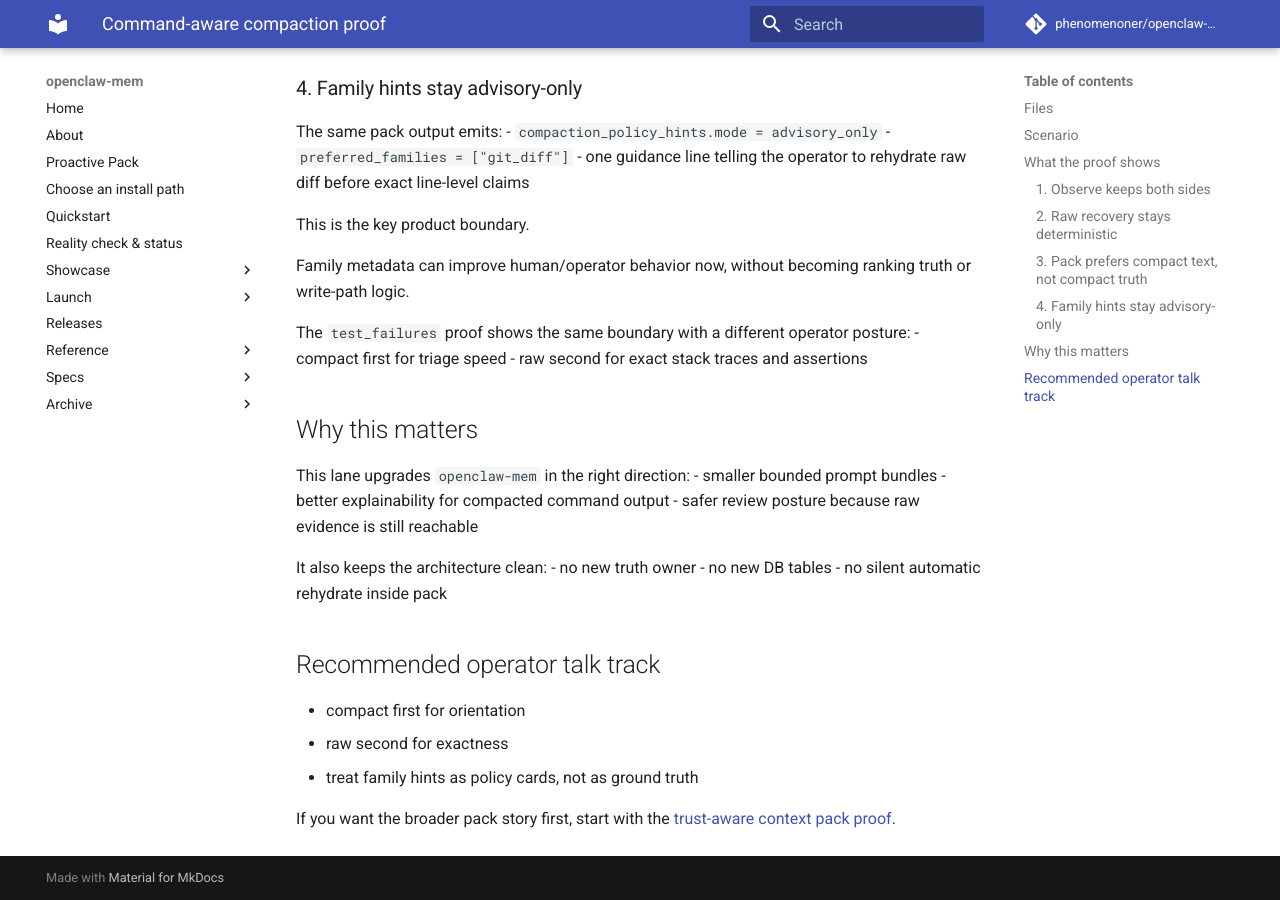
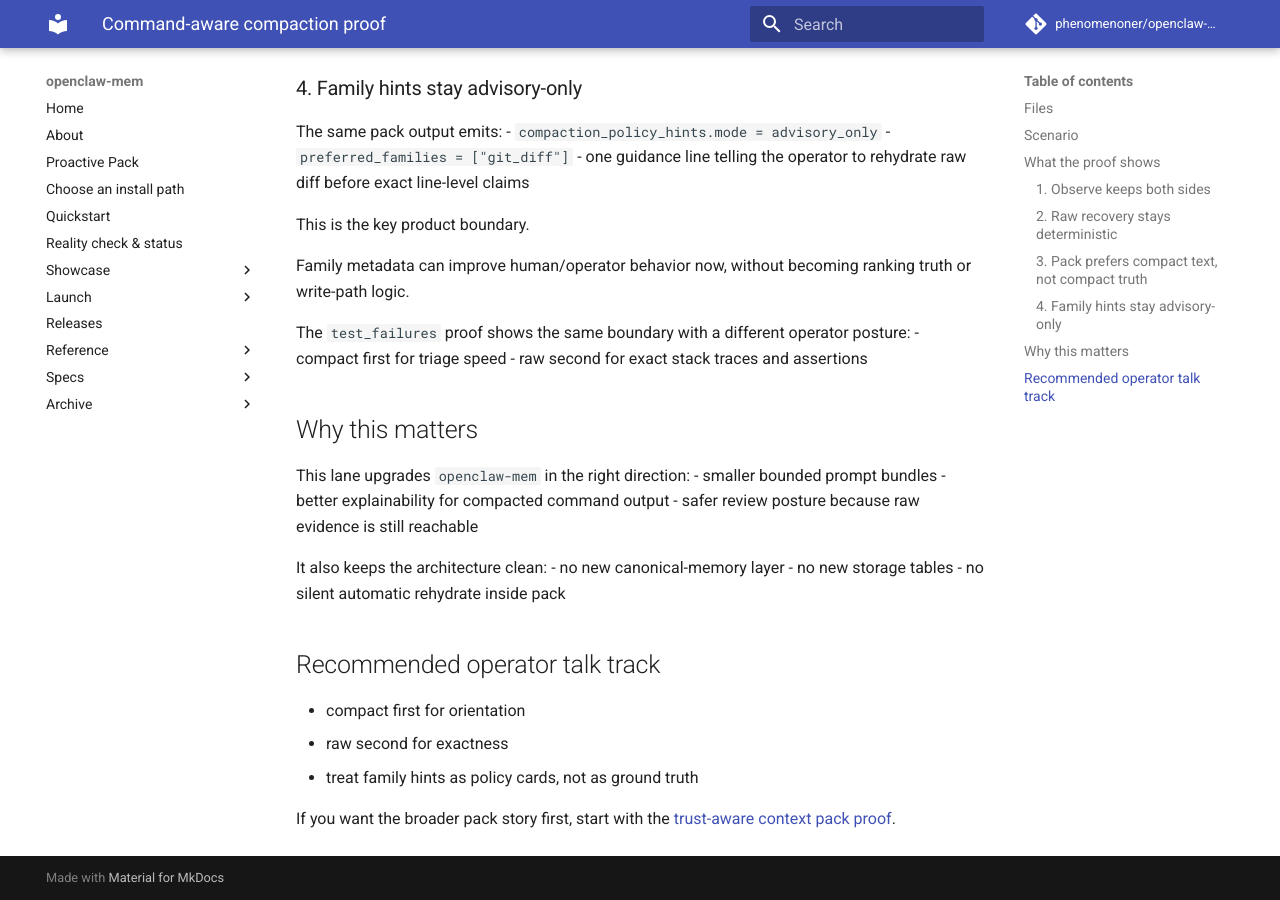
Before and after one commit to phenomenoner/openclaw-mem, an MkDocs documentation site: the page built from docs/showcase/command-aware-compaction-proof.md, in a window 1280 px wide and 900 px high, scrolled down 1388 px. Built offline with MkDocs 1.6.1 and Material for MkDocs 9.7.7, drawn with Linux system fonts in a browser that asks for light colours; comment, search, counter and statistics services are not loaded.

Commit message:
docs(release): clean public release surface

```diff
--- a/docs/showcase/command-aware-compaction-proof.md
+++ b/docs/showcase/command-aware-compaction-proof.md
@@ -83,8 +83,8 @@ This lane upgrades `openclaw-mem` in the right direction:
 - safer review posture because raw evidence is still reachable
 
 It also keeps the architecture clean:
-- no new truth owner
-- no new DB tables
+- no new canonical-memory layer
+- no new storage tables
 - no silent automatic rehydrate inside pack
 
 ## Recommended operator talk track
```
Also changed, not shown: CHANGELOG.md (+1 -1 lines), README.md (+3 -3 lines), docs/index.md (+1 -1 lines), extensions/openclaw-mem-engine/README.md (+1 -1 lines).
